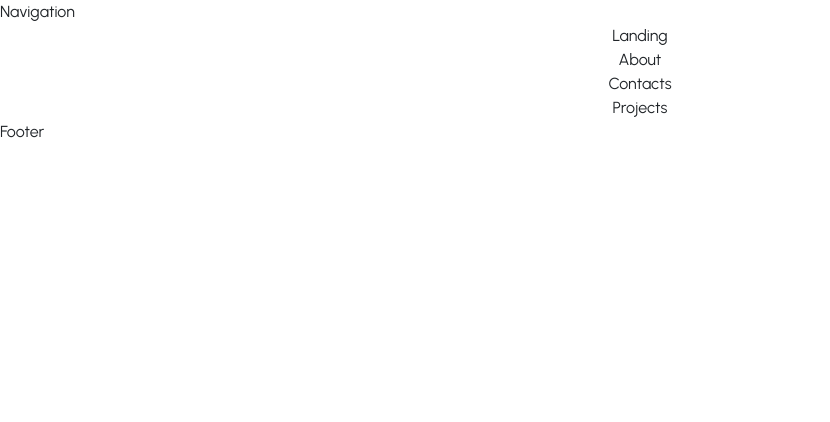
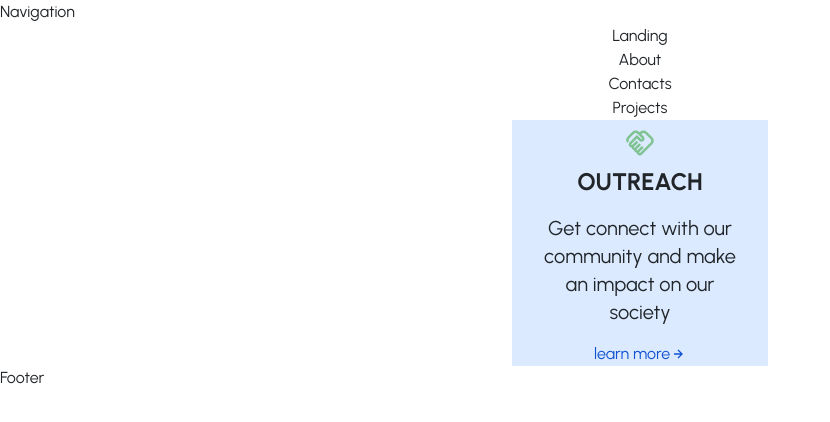
Before and after one commit to acm-ucr/ewb-website, a Next.js app: page / in a window 1280 px wide. Shown: the top 422 px of the page, without its empty margins (0-830 px from the left). Built offline with nearby package versions, Linux system fonts and the light colour scheme.

Commit message:
Added Focus Component

```diff
--- a/package.json
+++ b/package.json
@@ -18,7 +18,7 @@
     "react": "^18.2.0",
     "react-bootstrap": "^2.8.0",
     "react-dom": "^18.2.0",
-    "react-icons": "^4.10.1"
+    "react-icons": "^4.11.0"
   },
   "devDependencies": {
     "autoprefixer": "^10.4.15",
--- a/src/app/page.js
+++ b/src/app/page.js
@@ -2,6 +2,9 @@ import About from "@/components/home/About";
 import Landing from "@/components/home/Landing";
 import Projects from "@/components/home/Projects";
 import WhyJoin from "@/components/home/Contacts";
+import { ICONS } from "../data/icons";
+import Focus from "../components/home/Focus";
+
 const Home = () => {
   return (
     <>
@@ -9,6 +12,12 @@ const Home = () => {
       <About />
       <WhyJoin />
       <Projects />
+      <Focus
+        title="OUTREACH"
+        description="Get connect with our community and make an impact on our society"
+        link="google.com"
+        icon={ICONS.handshake}
+      />
     </>
   );
 };
--- a/src/components/home/Focus.jsx
+++ b/src/components/home/Focus.jsx
@@ -1,5 +1,18 @@
+import ArrowLink from "../ArrowLink";
+
 const Focus = ({ title, description, link, icon }) => {
-  return <div>Focus</div>;
+  return (
+    <div className="flex flex-col items-center bg-blue-100 w-1/5">
+      <div className="flex justify-center text-3xl text-ewb-green my-2">
+        {icon}
+      </div>
+      <p className="font-bold text-2xl">{title}</p>
+      <p className="font-normal text-xl whitespace-normal text-center break-keep w-3/4">
+        {description}
+      </p>
+      <ArrowLink text="learn more" link={link} />
+    </div>
+  );
 };
 
 export default Focus;
--- a/src/data/icons.js
+++ b/src/data/icons.js
@@ -1,6 +1,9 @@
 import { BsEnvelope, BsFacebook, BsLinkedin } from "react-icons/bs";
+import { MdOutlineHandshake } from "react-icons/md";
+
 export const ICONS = {
   email: <BsEnvelope />,
   facebook: <BsFacebook />,
   linkedin: <BsLinkedin />,
+  handshake: <MdOutlineHandshake />,
 };
```
Also changed, not shown: 1 other file (tests, documents, lock files or other folders).
